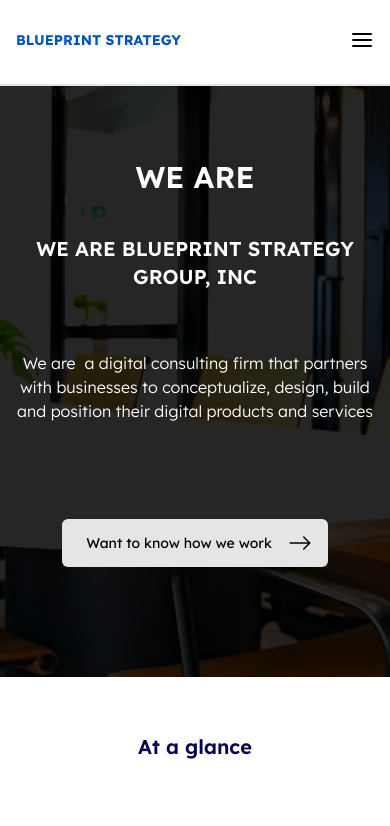
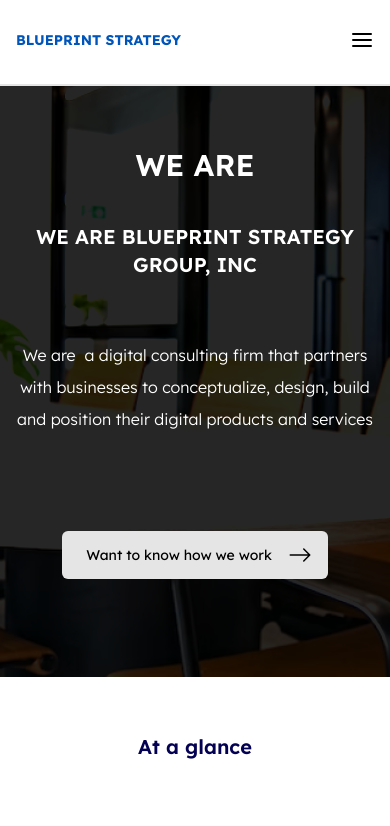
Before and after one commit to EdgarAmpiire/blueprints-web, a React (Create React App) app: page /about-us in a window 390 px wide. Shown: the top 826 px of the page. Built offline with nearby package versions, Linux system fonts and the light colour scheme; what tw-elements would draw is missing.

Commit message:
responsiveness

```diff
--- a/src/features/aboutUs/components/Hero.jsx
+++ b/src/features/aboutUs/components/Hero.jsx
@@ -48,7 +48,7 @@ export const Hero = () => {
               WE ARE BLUEPRINT STRATEGY GROUP, INC
             </h2>
 
-            <p className="text-white my-10 lg:w-8/12 w-11/12 font-light">
+            <p className="text-white my-10 lg:w-8/12 w-11/12 leading-loose font-light">
                We are  a digital consulting firm that partners with businesses
               to conceptualize, design, build and position their digital
               products and services
```
